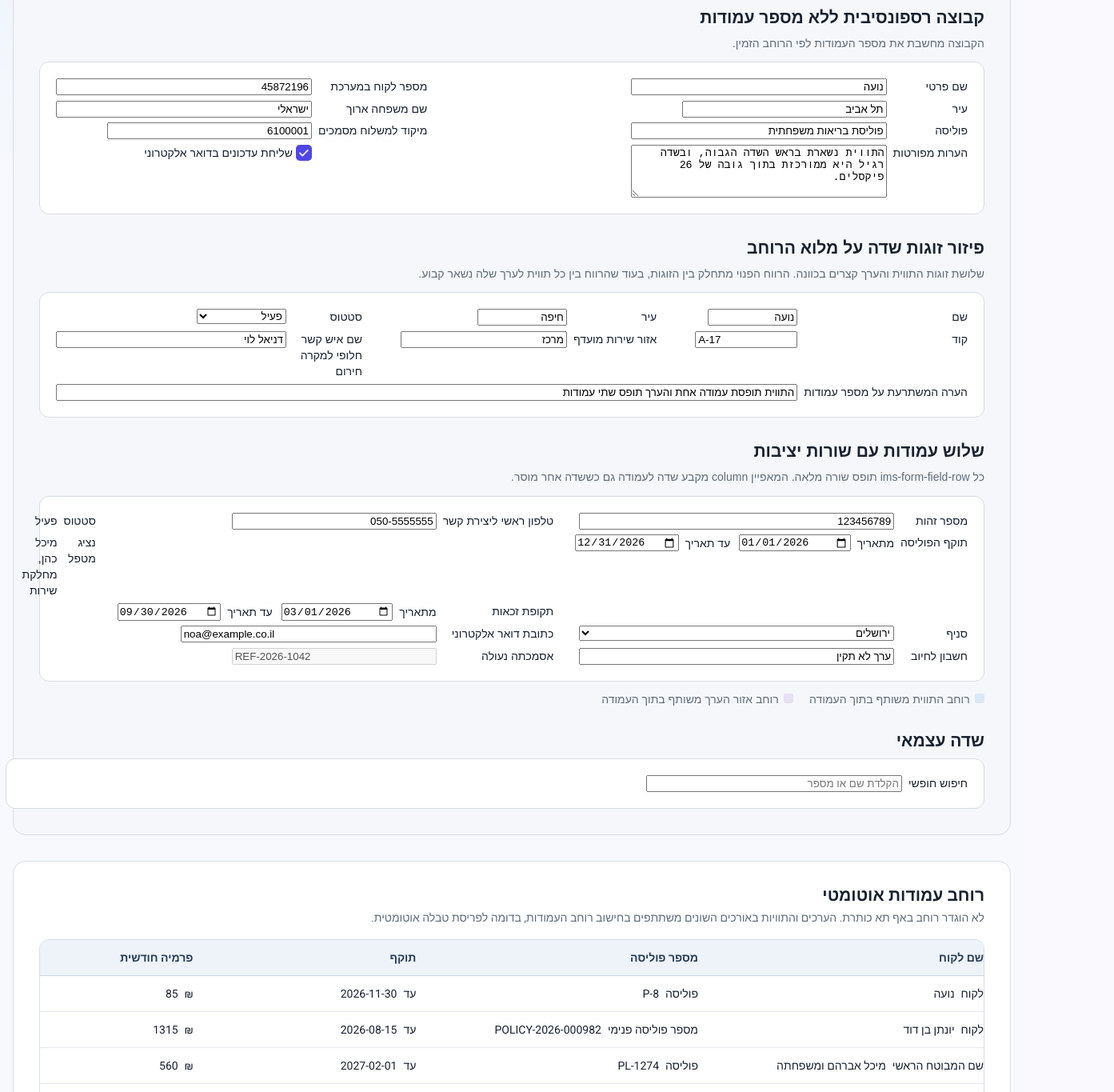
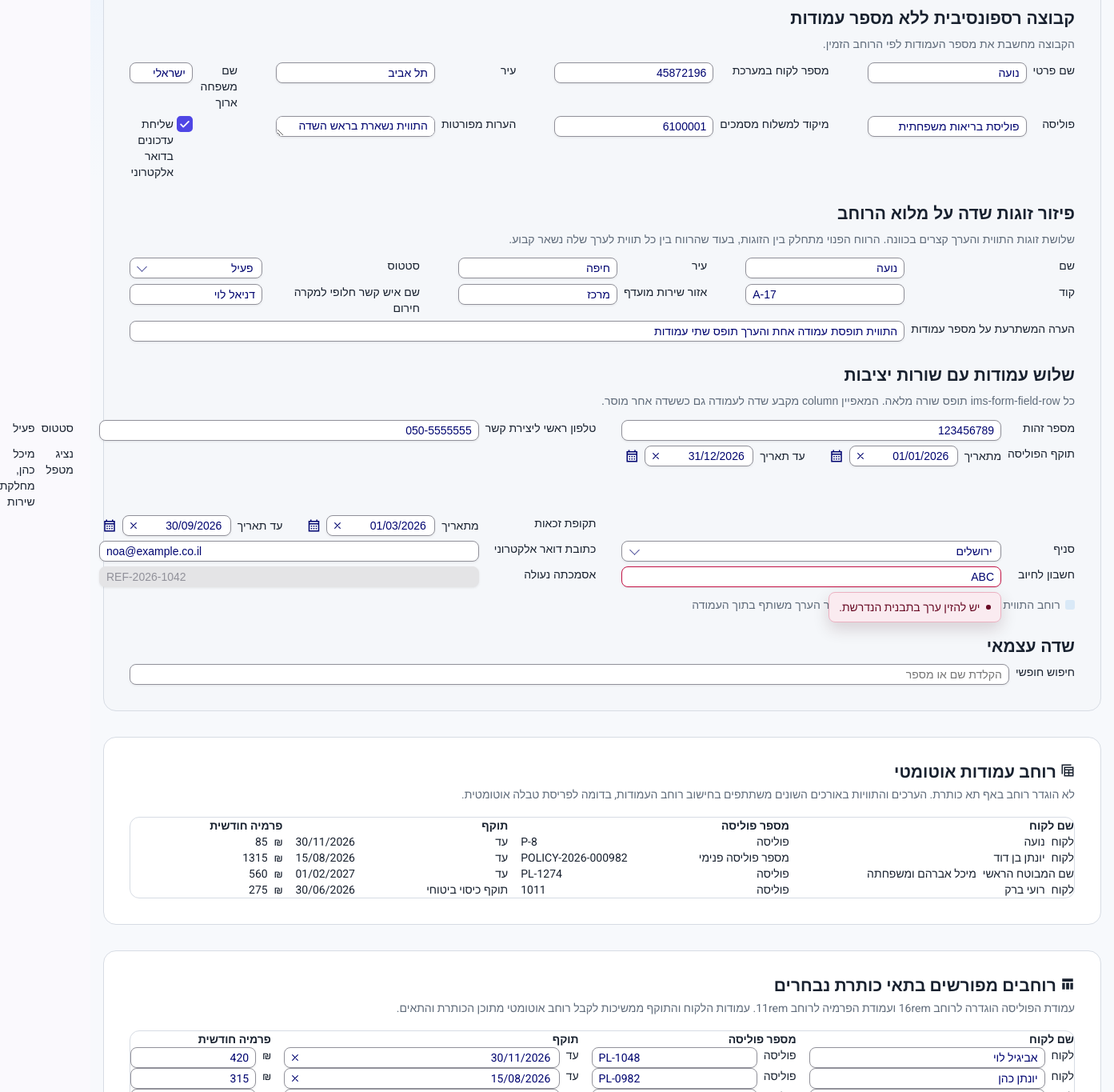
Before and after one commit to Far-Art/features-testing, an Angular app: page /forms in a window 1280 px wide. Shown: the part 240-1605 px from the top of the page at 80% size, 1393 px wide, since content can reach past the window. Built offline with nearby package versions, Linux system fonts and the light colour scheme.

Commit message:
update demo to ims components

```diff
--- a/src/app/pages/form-layout-demo/form-layout-demo.html
+++ b/src/app/pages/form-layout-demo/form-layout-demo.html
@@ -1,6 +1,9 @@
 <section class="form-layout-demo" aria-labelledby="form-layout-demo-title">
     <div class="form-layout-demo__intro">
-        <h1 id="form-layout-demo-title">פריסת שדות טופס</h1>
+        <h1 id="form-layout-demo-title">
+            <span class="ims-icon ims-icon--filled" aria-hidden="true">forms_add_on</span>
+            פריסת שדות טופס
+        </h1>
         <p>
             רכיבים מימין לשמאל. בכל עמודה חזותית רוחב התווית ורוחב הערך נקבעים
             לפי התוכן הרחב ביותר באותה עמודה בלבד.
@@ -16,37 +19,37 @@
         <ims-form-field-grid>
             <ims-form-field>
                 <label>שם פרטי</label>
-                <input value="נועה">
+                <input imsInput value="נועה">
             </ims-form-field>
 
             <ims-form-field>
                 <label>מספר לקוח במערכת</label>
-                <input value="45872196" style="inline-size: 20rem">
+                <input imsInput value="45872196">
             </ims-form-field>
 
             <ims-form-field>
                 <label imsFormFieldLabel>עיר</label>
-                <input value="תל אביב" style="inline-size: 16rem">
+                <input imsInput value="תל אביב">
             </ims-form-field>
 
             <ims-form-field>
                 <label imsFormFieldLabel>שם משפחה ארוך</label>
-                <input value="ישראלי">
+                <input imsInput value="ישראלי">
             </ims-form-field>
 
             <ims-form-field>
                 <label imsFormFieldLabel>פוליסה</label>
-                <input value="פוליסת בריאות משפחתית" style="inline-size: 20rem">
+                <input imsInput value="פוליסת בריאות משפחתית">
             </ims-form-field>
 
             <ims-form-field>
                 <label imsFormFieldLabel>מיקוד למשלוח מסמכים</label>
-                <input value="6100001" style="inline-size: 16rem">
+                <input imsInput value="6100001">
             </ims-form-field>
 
             <ims-form-field>
                 <label imsFormFieldLabel>הערות מפורטות</label>
-                <textarea rows="4" style="inline-size: 20rem">התווית נשארת בראש השדה הגבוה, ובשדה רגיל היא ממורכזת בתוך גובה של 26 פיקסלים.</textarea>
+                <textarea imsInput rows="4">התווית נשארת בראש השדה הגבוה, ובשדה רגיל היא ממורכזת בתוך גובה של 26 פיקסלים.</textarea>
             </ims-form-field>
 
             <ims-form-field>
@@ -66,42 +69,42 @@
         <ims-form-field-grid columns="3" columnDistribution="max-content">
             <ims-form-field>
                 <label>שם</label>
-                <input value="נועה" style="inline-size: 7rem">
+                <input imsInput value="נועה">
             </ims-form-field>
 
             <ims-form-field>
                 <label>עיר</label>
-                <input value="חיפה" style="inline-size: 7rem">
+                <input imsInput value="חיפה">
             </ims-form-field>
 
             <ims-form-field>
                 <label>סטטוס</label>
-                <select style="inline-size: 7rem">
-                    <option>פעיל</option>
-                    <option>לא פעיל</option>
-                </select>
+                <ims-select ariaLabel="סטטוס" [(ngModel)]="status">
+                    <ims-option value="active" selectionText="פעיל">פעיל</ims-option>
+                    <ims-option value="inactive" selectionText="לא פעיל">לא פעיל</ims-option>
+                </ims-select>
             </ims-form-field>
 
             <ims-form-field>
                 <label>קוד</label>
-                <input value="A-17" dir="ltr" style="inline-size: 8rem">
+                <input imsInput value="A-17" dir="ltr">
             </ims-form-field>
 
             <ims-form-field>
                 <label>אזור שירות מועדף</label>
-                <input value="מרכז" style="inline-size: 13rem">
+                <input imsInput value="מרכז">
             </ims-form-field>
 
             <ims-form-field>
                 <label>שם איש קשר חלופי למקרה חירום</label>
-                <input value="דניאל לוי" style="inline-size: 18rem">
+                <input imsInput value="דניאל לוי">
             </ims-form-field>
 
             <ims-form-field span="stretch">
                 <label>הערה המשתרעת על מספר עמודות</label>
                 <input
+                    imsInput
                     value="התווית תופסת עמודה אחת והערך תופס שתי עמודות"
-                    style="inline-size: 100%"
                 >
             </ims-form-field>
         </ims-form-field-grid>
@@ -117,12 +120,12 @@
             <ims-form-field-row>
                 <ims-form-field column="1">
                     <label imsFormFieldLabel>מספר זהות</label>
-                    <input value="123456789">
+                    <input imsInput value="123456789">
                 </ims-form-field>
 
                 <ims-form-field column="2">
                     <label imsFormFieldLabel>טלפון ראשי ליצירת קשר</label>
-                    <input value="050-5555555" style="inline-size: 16rem">
+                    <input imsInput value="050-5555555">
                 </ims-form-field>
 
                 <ims-form-field column="3">
@@ -140,12 +143,20 @@
                     >
                         <label>
                             <span>מתאריך</span>
-                            <input type="date" value="2026-01-01">
+                            <ims-datepicker
+                                imsDatepickerDate
+                                ariaLabel="תוקף הפוליסה מתאריך"
+                                [(ngModel)]="policyStart"
+                            />
                         </label>
 
                         <label>
                             <span>עד תאריך</span>
-                            <input type="date" value="2026-12-31">
+                            <ims-datepicker
+                                imsDatepickerDate
+                                ariaLabel="תוקף הפוליסה עד תאריך"
+                                [(ngModel)]="policyEnd"
+                            />
                         </label>
                     </ims-form-field-group>
                 </ims-form-field>
@@ -166,12 +177,20 @@
                     >
                         <label>
                             <span>מתאריך</span>
-                            <input type="date" value="2026-03-01">
+                            <ims-datepicker
+                                imsDatepickerDate
+                                ariaLabel="תקופת זכאות מתאריך"
+                                [(ngModel)]="eligibilityStart"
+                            />
                         </label>
 
                         <label>
                             <span>עד תאריך</span>
-                            <input type="date" value="2026-09-30">
+                            <ims-datepicker
+                                imsDatepickerDate
+                                ariaLabel="תקופת זכאות עד תאריך"
+                                [(ngModel)]="eligibilityEnd"
+                            />
                         </label>
                     </ims-form-field-group>
                 </ims-form-field>
@@ -180,20 +199,20 @@
             <ims-form-field-row>
                 <ims-form-field column="1">
                     <label imsFormFieldLabel>סניף</label>
-                    <select>
-                        <option>ירושלים</option>
-                        <option>תל אביב</option>
-                        <option>חיפה</option>
-                    </select>
+                    <ims-select ariaLabel="סניף" [(ngModel)]="branch">
+                        <ims-option value="jerusalem" selectionText="ירושלים">ירושלים</ims-option>
+                        <ims-option value="tel-aviv" selectionText="תל אביב">תל אביב</ims-option>
+                        <ims-option value="haifa" selectionText="חיפה">חיפה</ims-option>
+                    </ims-select>
                 </ims-form-field>
 
                 <ims-form-field column="2">
                     <label imsFormFieldLabel>כתובת דואר אלקטרוני</label>
                     <input
+                        imsInput
                         type="email"
                         value="noa@example.co.il"
                         dir="ltr"
-                        style="inline-size: 20rem"
                     >
                 </ims-form-field>
             </ims-form-field-row>
@@ -202,19 +221,21 @@
                 <ims-form-field column="1">
                     <label imsFormFieldLabel>חשבון לחיוב</label>
                     <input
-                        class="ng-invalid"
-                        value="ערך לא תקין"
-                        aria-invalid="true"
+                        imsInput
+                        ims-error-popover
+                        [(ngModel)]="billingAccount"
+                        pattern="[0-9]{6,10}"
+                        aria-label="חשבון לחיוב"
                     >
                 </ims-form-field>
 
                 <ims-form-field column="2">
                     <label imsFormFieldLabel>אסמכתה נעולה</label>
                     <input
-                        value="REF-2026-1042"
+                        imsInput
+                        [(ngModel)]="lockedReference"
                         disabled
                         dir="ltr"
-                        style="inline-size: 16rem"
                     >
                 </ims-form-field>
             </ims-form-field-row>
@@ -228,23 +249,26 @@
 
     <div class="form-layout-demo__example">
         <h2>שדה עצמאי</h2>
-        <ims-form-field class="form-layout-demo__standalone">
+        <ims-form-field>
             <label imsFormFieldLabel>חיפוש חופשי</label>
             <input
+                imsInput
                 type="search"
                 placeholder="הקלדת שם או מספר"
-                style="inline-size: 20rem"
             >
         </ims-form-field>
     </div>
 </section>
 
 <section
-    class="form-grid-demo form-grid-demo--auto"
+    class="form-grid-demo"
     aria-labelledby="auto-width-grid-title"
 >
     <div>
-        <h1 id="auto-width-grid-title">רוחב עמודות אוטומטי</h1>
+        <h1 id="auto-width-grid-title">
+            <span class="ims-icon" aria-hidden="true">table_view</span>
+            רוחב עמודות אוטומטי
+        </h1>
         <p>
             לא הוגדר רוחב באף תא כותרת. הערכים והתוויות באורכים השונים משתתפים
             בחישוב רוחב העמודות, בדומה לפריסת טבלה אוטומטית.
@@ -279,7 +303,7 @@
                             <label imsFormFieldLabel>
                                 {{ row.id === 3 ? 'שם המבוטח הראשי' : 'לקוח' }}
                             </label>
-                            <span class="form-grid-demo__intrinsic-value">
+                            <span>
                                 {{ row.customerName }}
                             </span>
                         </ims-form-field>
@@ -291,7 +315,6 @@
                                 {{ row.id === 2 ? 'מספר פוליסה פנימי' : 'פוליסה' }}
                             </label>
                             <span
-                                class="form-grid-demo__intrinsic-value"
                                 dir="ltr"
                             >
                                 {{ row.policyNumber }}
@@ -305,10 +328,9 @@
                                 {{ row.id === 4 ? 'תוקף כיסוי ביטוחי' : 'עד' }}
                             </label>
                             <span
-                                class="form-grid-demo__intrinsic-value"
                                 dir="ltr"
                             >
-                                {{ row.validUntil }}
+                                {{ row.validUntil | date: 'dd/MM/yyyy' : 'UTC' }}
                             </span>
                         </ims-form-field>
                     </ims-grid-cell>
@@ -316,7 +338,7 @@
                     <ims-grid-cell>
                         <ims-form-field>
                             <label imsFormFieldLabel>₪</label>
-                            <span class="form-grid-demo__intrinsic-value">
+                            <span>
                                 {{ row.premium }}
                             </span>
                         </ims-form-field>
@@ -329,7 +351,10 @@
 
 <section class="form-grid-demo" aria-labelledby="explicit-width-grid-title">
     <div>
-        <h1 id="explicit-width-grid-title">רוחבים מפורשים בתאי כותרת נבחרים</h1>
+        <h1 id="explicit-width-grid-title">
+            <span class="ims-icon ims-icon--filled" aria-hidden="true">table_chart</span>
+            רוחבים מפורשים בתאי כותרת נבחרים
+        </h1>
         <p>
             עמודת הפוליסה הוגדרה לרוחב 16rem ועמודת הפרמיה לרוחב 11rem.
             עמודות הלקוח והתוקף ממשיכות לקבל רוחב אוטומטי מתוכן הכותרת והתאים.
@@ -362,7 +387,7 @@
                     <ims-grid-cell>
                         <ims-form-field>
                             <label imsFormFieldLabel>לקוח</label>
-                            <input [(ngModel)]="row.customerName">
+                            <input imsInput [(ngModel)]="row.customerName">
                         </ims-form-field>
                     </ims-grid-cell>
 
@@ -370,6 +395,7 @@
                         <ims-form-field>
                             <label imsFormFieldLabel>פוליסה</label>
                             <input
+                                imsInput
                                 [(ngModel)]="row.policyNumber"
                                 dir="ltr"
                             >
@@ -379,10 +405,11 @@
                     <ims-grid-cell>
                         <ims-form-field>
                             <label imsFormFieldLabel>עד</label>
-                            <input
-                                type="date"
+                            <ims-datepicker
+                                imsDatepickerDate
+                                ariaLabel="תוקף הפוליסה"
                                 [(ngModel)]="row.validUntil"
-                            >
+                            />
                         </ims-form-field>
                     </ims-grid-cell>
 
@@ -390,6 +417,7 @@
                         <ims-form-field>
                             <label imsFormFieldLabel>₪</label>
                             <input
+                                imsInput
                                 type="number"
                                 min="0"
                                 step="5"
--- a/src/app/pages/form-layout-demo/form-layout-demo.scss
+++ b/src/app/pages/form-layout-demo/form-layout-demo.scss
@@ -1,8 +1,6 @@
 .form-layout-demo {
     --demo-border: #d7dce4;
     --demo-muted: #5f6b7a;
-    --demo-surface: #fff;
-
     display: grid;
     gap: 2rem;
     margin-block-end: 2rem;
@@ -30,14 +28,6 @@
 .form-layout-demo__hint {
     color: var(--demo-muted);
     line-height: 1.55;
-}
-
-.form-layout-demo ims-form-field-grid,
-.form-layout-demo__standalone {
-    padding: 1.25rem;
-    background: var(--demo-surface);
-    border: 1px solid var(--demo-border);
-    border-radius: 0.75rem;
 }
 
 .form-layout-demo__legend {
@@ -96,38 +86,3 @@
     border: 1px solid #d7dce4;
     border-radius: 0.75rem;
 }
-
-.form-grid-demo ims-grid {
-    min-width: 60rem;
-}
-
-.form-grid-demo ims-grid-header {
-    padding: 0.75rem 1rem;
-    color: #263b57;
-    background: #edf3f9;
-    border-block-end: 1px solid #cbd5e1;
-}
-
-.form-grid-demo ims-grid-row {
-    padding: 0.75rem 1rem;
-    background: #fff;
-    border-block-end: 1px solid #e5e9ef;
-}
-
-.form-grid-demo ims-grid-row:last-child {
-    border-block-end: 0;
-}
-
-.form-grid-demo ims-grid-row:hover {
-    background: #f8fbff;
-}
-
-.form-grid-demo ims-grid-cell {
-    min-width: 0;
-}
-
-.form-grid-demo--auto ims-grid-cell ims-form-field > .form-grid-demo__intrinsic-value {
-    inline-size: max-content;
-    max-inline-size: none;
-    white-space: nowrap;
-}
--- a/src/app/pages/form-layout-demo/form-layout-demo.ts
+++ b/src/app/pages/form-layout-demo/form-layout-demo.ts
@@ -1,6 +1,12 @@
-import {Component, ChangeDetectionStrategy} from '@angular/core';
+import {DatePipe} from '@angular/common';
+import {ChangeDetectionStrategy, Component} from '@angular/core';
 import {FormsModule} from '@angular/forms';
 import {ImsCheckbox} from '../../components/ims-checkbox/ims-checkbox';
+import {
+    ImsDatepicker,
+    ImsDatepickerDateValueHandlerDirective
+} from '../../components/ims-datepicker';
+import {ImsErrorPopoverDirective} from '../../components/ims-error-popover';
 import {
     ImsFormFieldGroup,
     ImsFormField, ImsFormFieldGrid,
@@ -14,20 +20,30 @@ import {
     ImsGridSortDirective,
     ImsGridSortHeader
 } from '../../components/ims-grid';
+import {ImsOption, ImsSelect} from '../../components/ims-select';
+import {ImsInputDirective} from '../../ims-input.directive';
 
 interface FormGridDemoRow {
     readonly id: number;
     customerName: string;
     policyNumber: string;
-    validUntil: string;
+    validUntil: Date;
     premium: number;
+}
+
+function utcDate(value: string): Date {
+    return new Date(`${value}T00:00:00.000Z`);
 }
 
 @Component({
     selector: 'app-form-layout-demo',
     imports: [
+        DatePipe,
         FormsModule,
         ImsCheckbox,
+        ImsDatepicker,
+        ImsDatepickerDateValueHandlerDirective,
+        ImsErrorPopoverDirective,
         ImsFormField,
         ImsFormFieldRow,
         ImsFormFieldGroup,
@@ -37,40 +53,52 @@ interface FormGridDemoRow {
         ImsGridCell,
         ImsGridSortDirective,
         ImsGridSortHeader,
-        ImsFormFieldGrid
+        ImsFormFieldGrid,
+        ImsInputDirective,
+        ImsOption,
+        ImsSelect
     ],
     templateUrl: './form-layout-demo.html',
     changeDetection: ChangeDetectionStrategy.Eager,
     styleUrl: './form-layout-demo.scss'
 })
 export class FormLayoutDemo {
+    status = 'active';
+    branch = 'jerusalem';
+    billingAccount = 'ABC';
+    lockedReference = 'REF-2026-1042';
+    policyStart = utcDate('2026-01-01');
+    policyEnd = utcDate('2026-12-31');
+    eligibilityStart = utcDate('2026-03-01');
+    eligibilityEnd = utcDate('2026-09-30');
+
     readonly autoWidthGridSource: FormGridDemoRow[] = [
         {
             id: 1,
             customerName: 'נועה',
             policyNumber: 'P-8',
-            validUntil: '2026-11-30',
+            validUntil: utcDate('2026-11-30'),
             premium: 85
         },
         {
             id: 2,
             customerName: 'יונתן בן דוד',
             policyNumber: 'POLICY-2026-000982',
-            validUntil: '2026-08-15',
+            validUntil: utcDate('2026-08-15'),
             premium: 1315
         },
         {
             id: 3,
             customerName: 'מיכל אברהם ומשפחתה',
             policyNumber: 'PL-1274',
-            validUntil: '2027-02-01',
+            validUntil: utcDate('2027-02-01'),
             premium: 560
         },
         {
             id: 4,
             customerName: 'רועי ברק',
             policyNumber: '1011',
-            validUntil: '2026-06-30',
+            validUntil: utcDate('2026-06-30'),
             premium: 275
         }
     ];
@@ -80,28 +108,28 @@ export class FormLayoutDemo {
             id: 11,
             customerName: 'אביגיל לוי',
             policyNumber: 'PL-1048',
-            validUntil: '2026-11-30',
+            validUntil: utcDate('2026-11-30'),
             premium: 420
         },
         {
             id: 12,
             customerName: 'יונתן כהן',
             policyNumber: 'PL-0982',
-            validUntil: '2026-08-15',
+            validUntil: utcDate('2026-08-15'),
             premium: 315
         },
         {
             id: 13,
             customerName: 'מיכל אברהם',
             policyNumber: 'PL-1274',
-            validUntil: '2027-02-01',
+            validUntil: utcDate('2027-02-01'),
             premium: 560
         },
         {
             id: 14,
             customerName: 'רועי ברק',
             policyNumber: 'PL-1011',
-            validUntil: '2026-06-30',
+            validUntil: utcDate('2026-06-30'),
             premium: 275
         }
     ];
```
